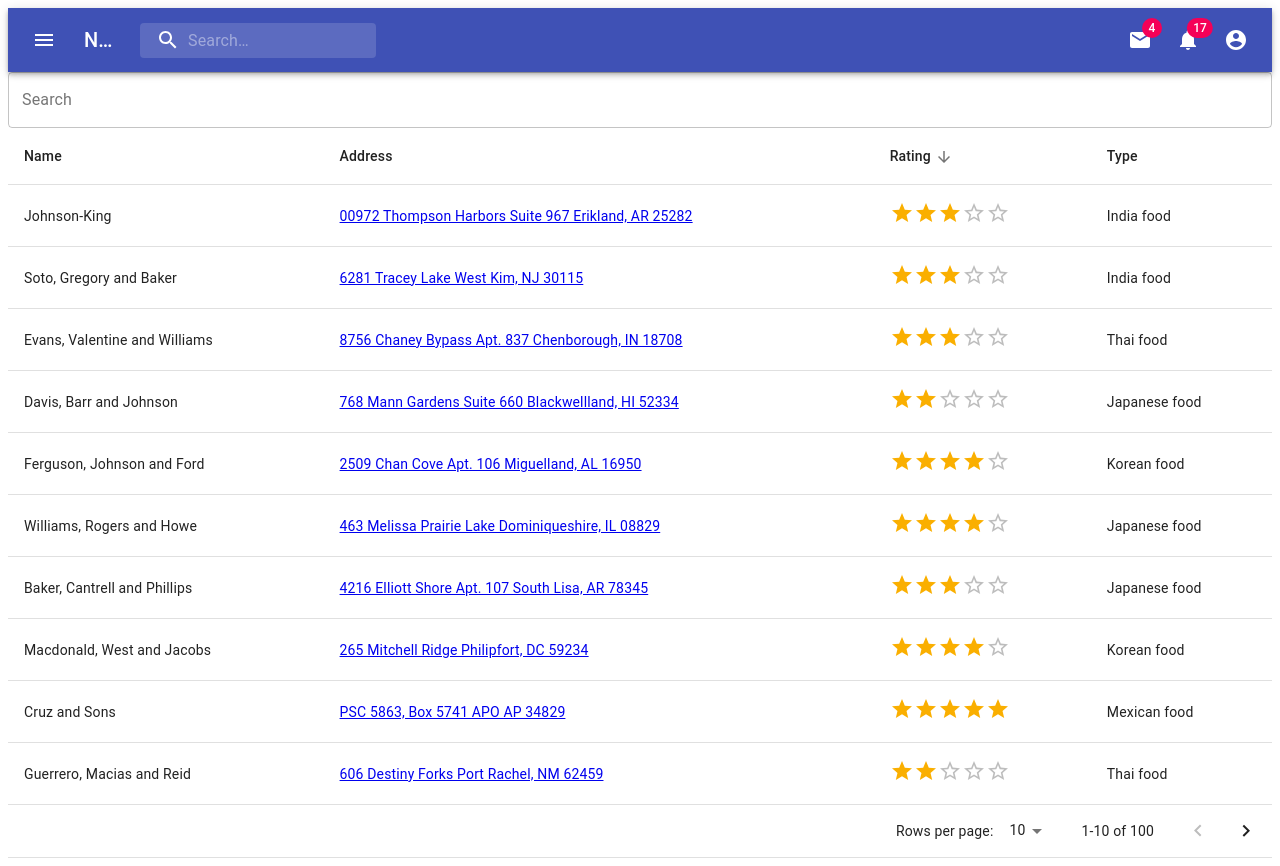
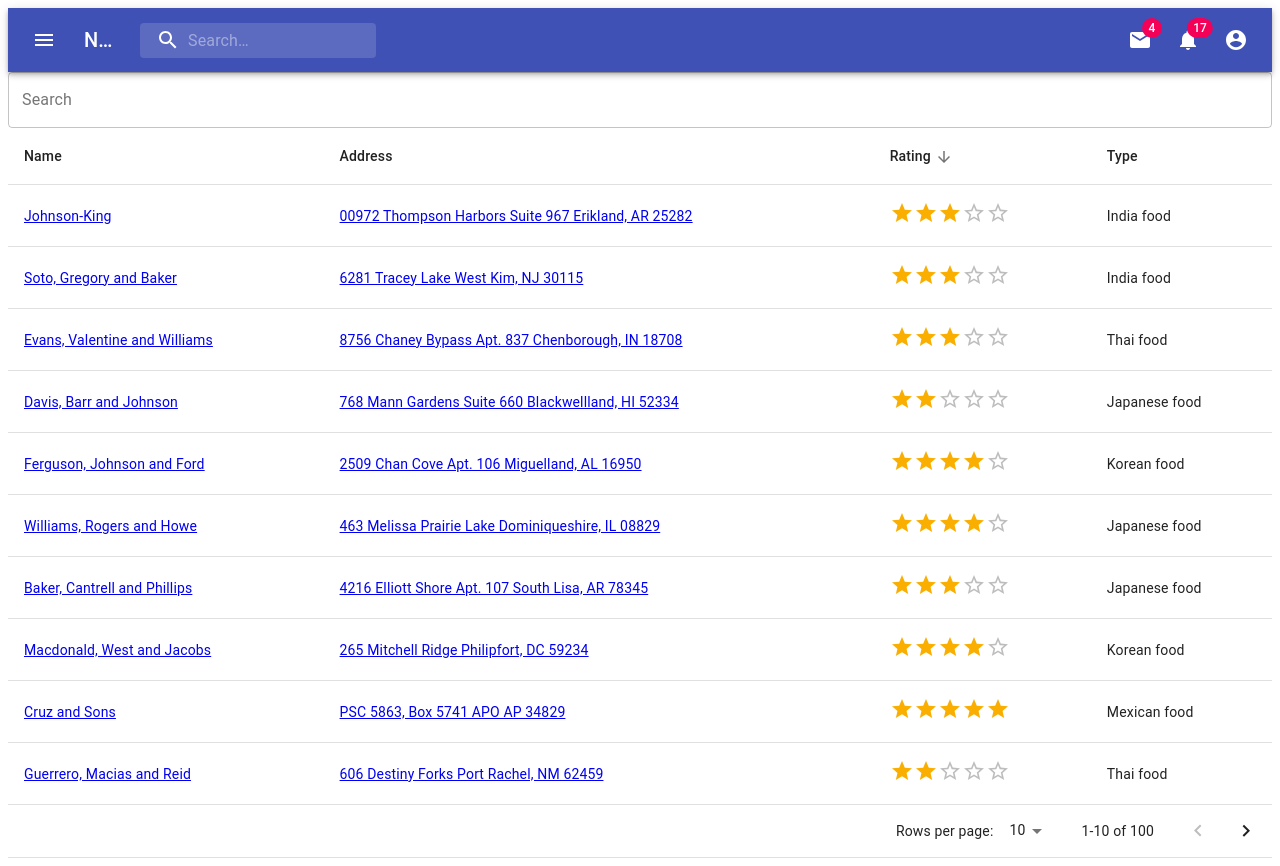
Before and after one commit to CS222-UIUC/course-project-team46, a React (Create React App) app in the folder client/: page / in a window 1280 px wide. Built offline with nearby package versions, Linux system fonts and the light colour scheme.

Commit message:
add new page , and link it to each name on home page

```diff
--- a/client/src/App.js
+++ b/client/src/App.js
@@ -3,6 +3,7 @@ import './App.css';
 import { Route, Routes } from "react-router-dom";
 
 import HomePage from './pages/HomePage';
+import RestaurantDetailPage from './pages/RestaurantDetailPage';
 import NotFoundPage from './pages/NotFoundPage';
 
 import data from './data/restaurants.json';
@@ -11,7 +12,8 @@ function App() {
     return (
         <div className="App">
             <Routes>
-                <Route path="/" element={<HomePage restaurantsData={data} />} />
+                <Route exact path="/" element={<HomePage restaurantsData={data} />} />
+                <Route exact path="/restaurant/:id" element={<RestaurantDetailPage />} />
                 <Route path="*" element={<NotFoundPage />} />
             </Routes>
         </div>
--- a/client/src/components/RestaurantList/RenderRow.js
+++ b/client/src/components/RestaurantList/RenderRow.js
@@ -12,8 +12,14 @@ function RenderRow(props) {
 
     return (
         <TableRow key={restaurantData.restaurant_id}>
-            <TableCell>{restaurantData.restaurant_name}</TableCell>
-            <TableCell><Link to={`https://www.google.com/maps/search/${restaurantData.restaurant_address}`}>{restaurantData.restaurant_address}</Link></TableCell>
+            <TableCell>
+                <Link to={`/restaurant/${restaurantData.restaurant_id}`}>{restaurantData.restaurant_name}</Link>
+            </TableCell>
+            <TableCell>
+                <Link to={`https://www.google.com/maps/search/${restaurantData.restaurant_address}`}>
+                    {restaurantData.restaurant_address}
+                </Link>
+            </TableCell>
             <TableCell>
                 <Rating
                     name={`restaurant-${restaurantData.restaurant_id}-rating`}
--- /dev/null
+++ b/client/src/pages/RestaurantDetailPage/index.js
@@ -0,0 +1,60 @@
+import React, { useEffect, useState } from 'react';
+import { useParams } from 'react-router-dom';
+
+function RestaurantDetailPage() {
+    const { id } = useParams();
+    const [restaurant, setRestaurant] = useState(null);
+    return (
+        <div>
+          <h1>Name</h1>
+          <p>ID: {id}</p>
+        </div>
+      );
+    /*
+    useEffect(() => {
+      async function fetchRestaurant() {
+        // Fetch the restaurant data from the backend
+        const response = await fetch(`/api/restaurant/${id}`);
+        const data = await response.json();
+        setRestaurant(data);
+      }
+
+      if (!restaurant) {
+        // Fetch the restaurant data if it doesn't exist
+        fetchRestaurant();
+      }
+    }, [id, restaurant]);
+
+    function handleGoBack() {
+      // Navigate back to the main page
+      window.history.back();
+    }
+
+    if (!restaurant) {
+      // Render a loading spinner or message if the data is still loading
+      return <div>Loading...</div>;
+    }
+
+  return (
+    <div>
+      <h1>{restaurant.name}</h1>
+      <p>ID: {id}</p>
+      <p>Address: {restaurant.address}</p>
+      <p>Rating: {restaurant.rate}</p>
+      <p>Average Price: {restaurant.avg_price}</p>
+      <h2>Menu:</h2>
+      <ul>
+        {restaurant.menu.map((menu_item) => (
+          <li key={menu_item.id}>
+            <p>{menu_item.name}</p>
+            <p>Price: {menu_item.price}</p>
+          </li>
+        ))}
+      </ul>
+      <button onClick={handleGoBack}>Go back to the main page</button>
+    </div>
+  );
+    */
+}
+
+export default RestaurantDetailPage;
```
